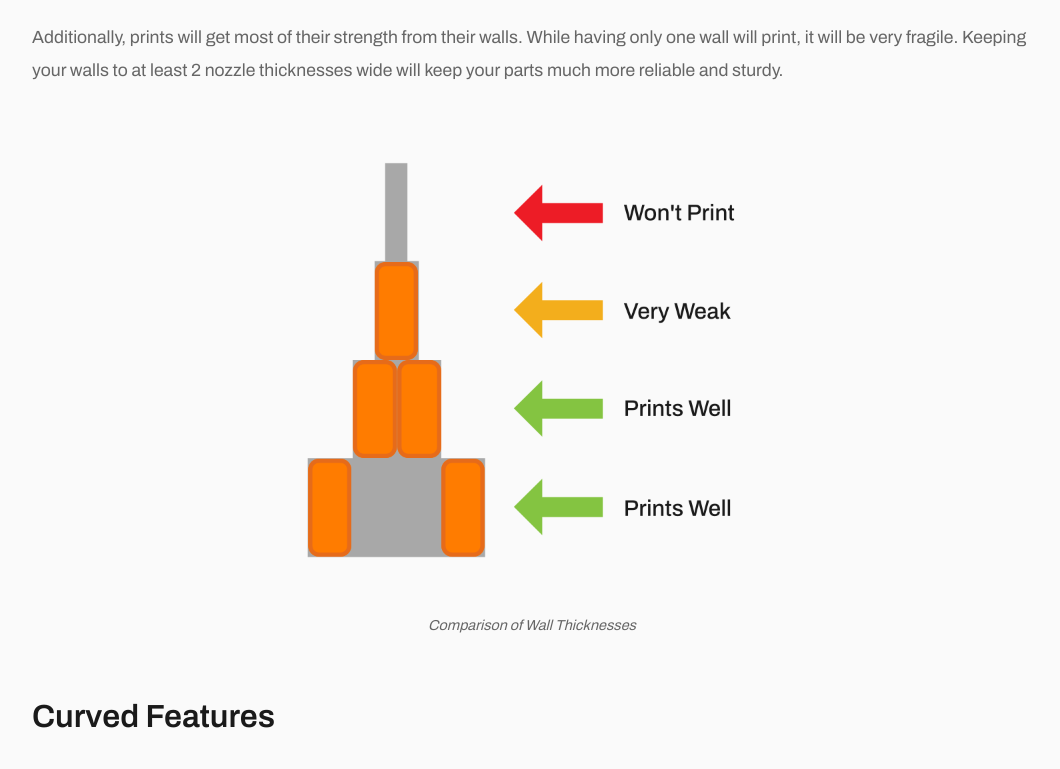
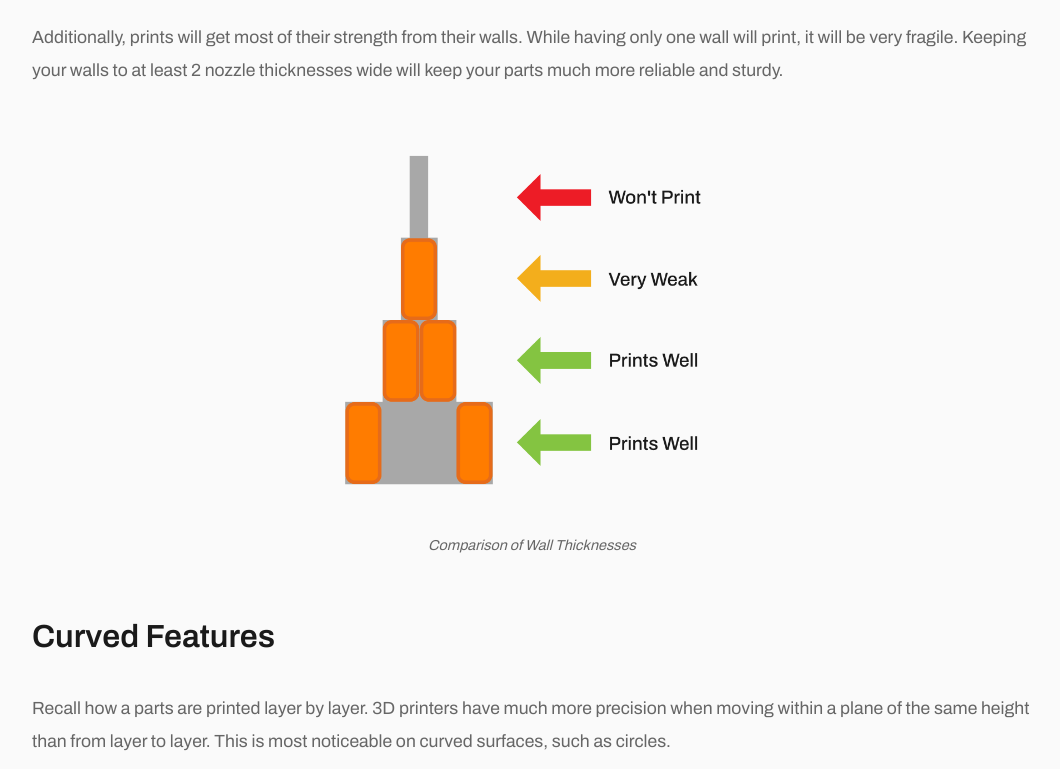
Before and after one commit to LinesAndLayers/linesandlayers.github.io, a plain HTML site: page blog/how-to-design-for-3d-printing/index.html in a window 1280 px wide. Shown: the part 1028-1797 px from the top of the page, without its empty margins (108-1168 px from the left). Drawn offline with Linux system fonts and the light colour scheme.

```diff
--- a/css/styles.css
+++ b/css/styles.css
@@ -879,7 +879,7 @@
 /* Limit image height on desktop to fraction of screen height */
 @media (min-width: 769px) {
     .project-content img, .blog-detail-content img {
-        max-height: 60vh; /* 60% of viewport height - adjust to your preference */
+        max-height: 50vh; /* 60% of viewport height - adjust to your preference */
         width: auto; /* Maintains aspect ratio */
     }
 }
```
